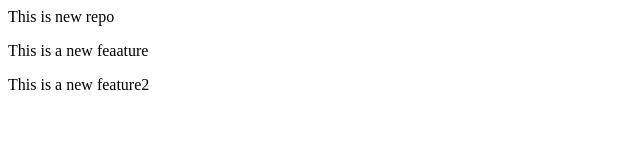
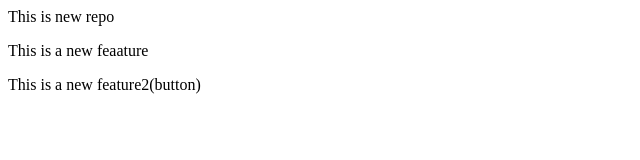
Before and after one commit to butaniishika/localrepo, a plain HTML site: page index.html in a window 1280 px wide. Shown: the full height of the page, 0-640 px from the left. Drawn offline with Linux system fonts and the light colour scheme.

```diff
--- a/index.html
+++ b/index.html
@@ -1,3 +1,3 @@
 <p>This is new repo</p>
 <p>This is a new feaature</p>
-<p>This is a new feature2</p>
+<p>This is a new feature2(button)</p>
```
